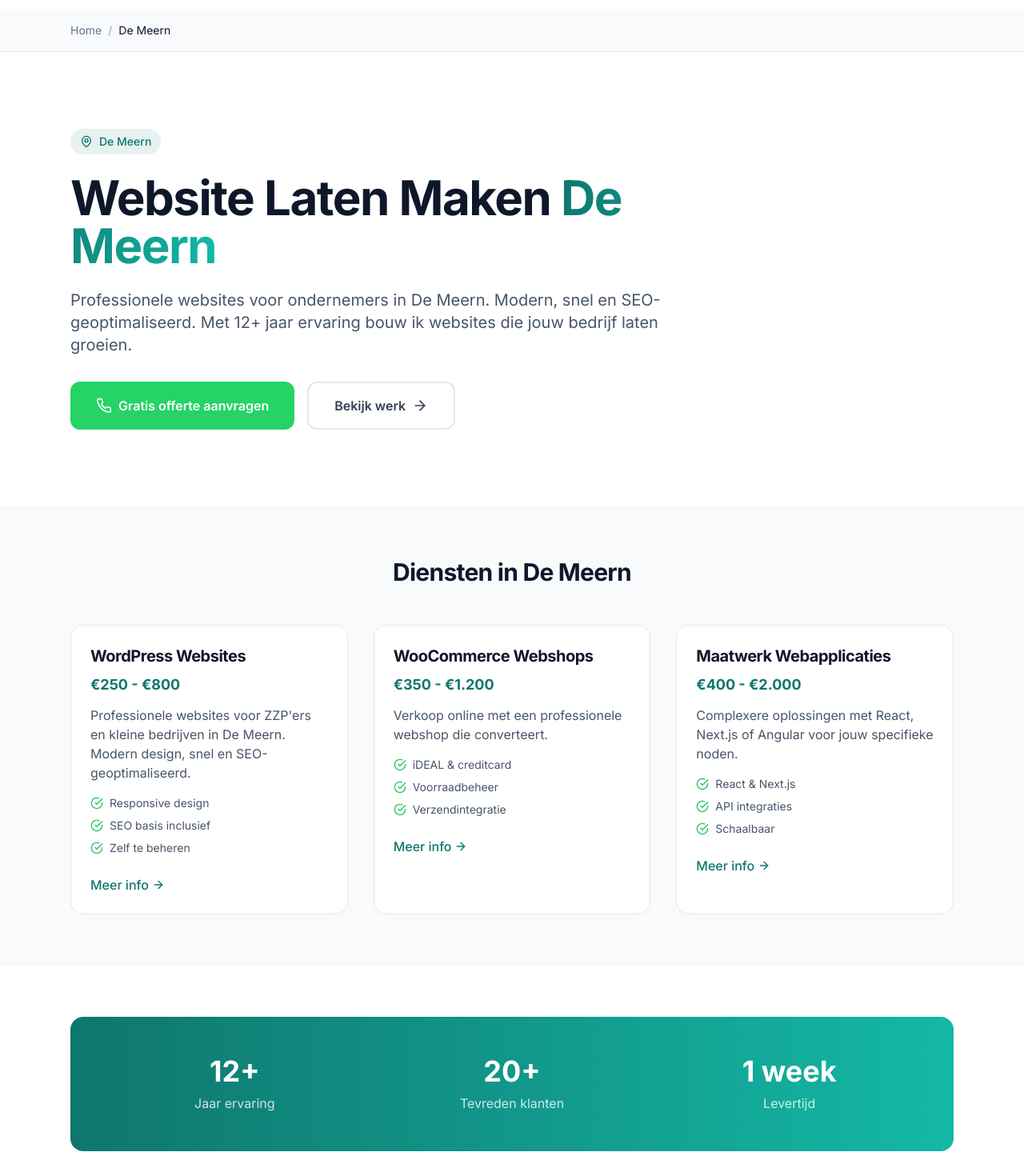
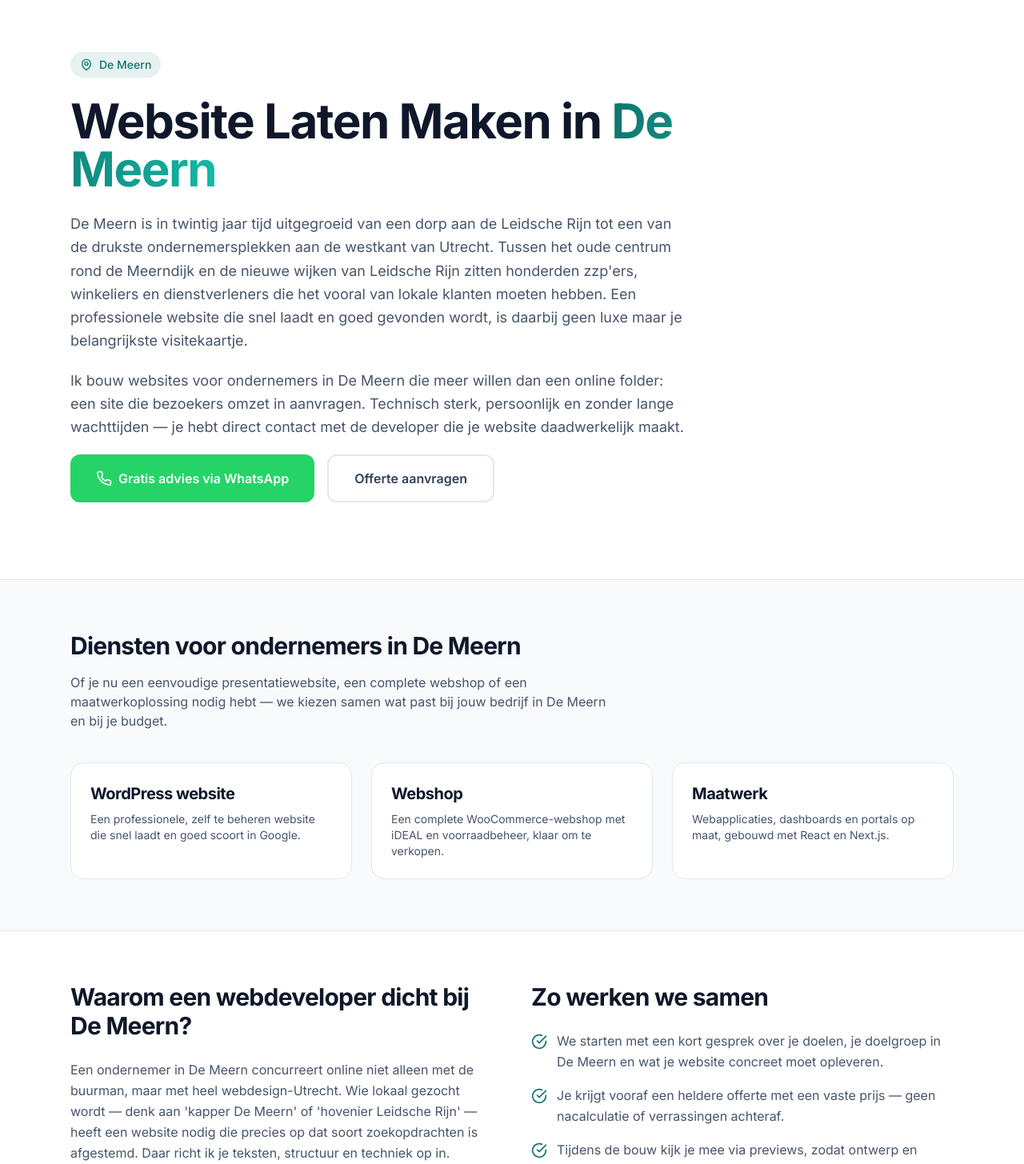
Before and after one commit to hameda9795/techsolutionsutrecht, a Next.js app: page /de-meern in a window 1280 px wide. Shown: the part 180-1635 px from the top of the page at 80% size. Built offline with nearby package versions, Linux system fonts and the light colour scheme.

Commit message:
feat(page): refactor De Meern page to use CityPageLayout component and enhance content for local SEO

```diff
--- a/src/app/(routes)/de-meern/page.tsx
+++ b/src/app/(routes)/de-meern/page.tsx
@@ -1,171 +1,63 @@
 import type { Metadata } from "next";
-import Link from "next/link";
-import { ArrowRight, MapPin, Phone, Clock, CheckCircle, Star } from "lucide-react";
-import Header from "@/components/Header";
-import Footer from "@/components/Footer";
+import CityPageLayout from "@/components/CityPageLayout";
 
 export const metadata: Metadata = {
-  title: "Website Laten Maken De Meern | Freelance Webdeveloper | TechSolutions",
-  description: "Professionele website laten maken in De Meern. Responsive, snel en SEO-klaar, met direct contact met de developer. WordPress en maatwerk. Vraag een offerte aan.",
-  keywords: ["website laten maken de meern", "webdesign de meern", "wordpress de meern"],
+  title: "Website Laten Maken De Meern | Webdeveloper Leidsche Rijn",
+  description:
+    "Website laten maken in De Meern door een freelance webdeveloper uit de regio Utrecht. Snel, responsive en lokaal vindbaar in Google. Direct contact met de developer, binnen 1 week online. Vraag een offerte aan.",
   alternates: { canonical: "https://techsolutionsutrecht.nl/de-meern" },
 };
 
 export default function DeMeernPage() {
-  const structuredData = {
-    "@context": "https://schema.org",
-    "@type": "LocalBusiness",
-    "name": "TechSolutionsUtrecht - De Meern",
-    "description": "Website laten maken in De Meern door ervaren webdeveloper",
-    "url": "https://techsolutionsutrecht.nl/de-meern",
-    "telephone": "+31625518708",
-    "address": { "@type": "PostalAddress", "addressLocality": "De Meern", "addressRegion": "Utrecht", "addressCountry": "NL" },
-    "geo": { "@type": "GeoCoordinates", "latitude": "52.0800", "longitude": "5.0167" },
-    "serviceArea": { "@type": "City", "name": "De Meern" },
-    "priceRange": "€€",
-    "openingHours": "Mo-Fr 09:00-18:00"
-  };
-
-  const services = [
-    { title: "WordPress Websites", price: "€250 - €800", description: "Professionele websites voor ZZP'ers en kleine bedrijven in De Meern. Modern design, snel en SEO-geoptimaliseerd.", features: ["Responsive design", "SEO basis inclusief", "Zelf te beheren"], link: "/diensten/wordpress" },
-    { title: "WooCommerce Webshops", price: "€350 - €1.200", description: "Verkoop online met een professionele webshop die converteert.", features: ["iDEAL & creditcard", "Voorraadbeheer", "Verzendintegratie"], link: "/diensten/webshop" },
-    { title: "Maatwerk Webapplicaties", price: "€400 - €2.000", description: "Complexere oplossingen met React, Next.js of Angular voor jouw specifieke noden.", features: ["React & Next.js", "API integraties", "Schaalbaar"], link: "/diensten/maatwerk" }
-  ];
-
-  const faqs = [
-    { q: "Wat kost een website laten maken in De Meern?", a: "Websites beginnen vanaf €250. Dit is inclusief design, ontwikkeling, SEO-basis en oplevering. Geen verborgen kosten, scherpe prijzen door efficiënte werkwijze met moderne tools." },
-    { q: "Hoe snel kan mijn website online zijn?", a: "Dankzij moderne frameworks zoals Next.js en WordPress is je website binnen 1 week online. Geen maanden wachten zoals bij traditionele bureaus." },
-    { q: "Kom je ook langs in De Meern?", a: "Ja, ik bedien de hele regio Utrecht inclusief De Meern. We kunnen afspreken voor een vrijblijvend gesprek over jouw project." },
-    { q: "Is SEO inclusief bij de website?", a: "Ja, technische SEO-optimalisatie is standaard inclusief. Ik zorg dat je website goed gevonden wordt in Google." },
-    { q: "Waarom zijn jouw prijzen lager dan andere?", a: "Ik werk als freelancer zonder dure overhead. Daarnaast gebruik ik moderne tools die sneller werken. Dezelfde kwaliteit, scherpere prijs." }
-  ];
-
   return (
-    <>
-      <script type="application/ld+json" dangerouslySetInnerHTML={{ __html: JSON.stringify(structuredData) }} />
-      <main className="pt-24 bg-white">
-        {/* Breadcrumb */}
-        <nav className="py-4 bg-slate-50 border-b border-slate-200">
-          <div className="max-w-6xl mx-auto px-6">
-            <ol className="flex items-center gap-2 text-sm">
-              <li><Link href="/" className="text-slate-500 hover:text-[#0f766e]">Home</Link></li>
-              <li className="text-slate-400">/</li>
-              <li><span className="text-slate-900">De Meern</span></li>
-            </ol>
-          </div>
-        </nav>
-
-        {/* Hero */}
-        <section className="py-16 md:py-24">
-          <div className="max-w-6xl mx-auto px-6">
-            <div className="max-w-3xl">
-              <div className="inline-flex items-center gap-2 px-3 py-1.5 rounded-full bg-[#0f766e]/10 text-[#0f766e] text-sm font-medium mb-6">
-                <MapPin className="w-4 h-4" />
-                De Meern
-              </div>
-
-              <h1 className="text-4xl md:text-5xl lg:text-6xl font-bold text-slate-900 mb-6">
-                Website Laten Maken{" "}
-                <span className="bg-gradient-to-r from-[#0f766e] to-[#14b8a6] bg-clip-text text-transparent">De Meern</span>
-              </h1>
-
-              <p className="text-xl text-slate-600 mb-8">
-                Professionele websites voor ondernemers in De Meern. Modern, snel en SEO-geoptimaliseerd.
-                Met 12+ jaar ervaring bouw ik websites die jouw bedrijf laten groeien.
-              </p>
-
-              <div className="flex flex-col sm:flex-row gap-4">
-                <a
-                  href="https://wa.me/31625518708"
-                  className="inline-flex items-center justify-center gap-2 bg-[#25D366] text-white px-8 py-4 rounded-xl font-semibold hover:bg-[#128C7E] transition-colors"
-                >
-                  <Phone className="w-5 h-5" />
-                  Gratis offerte aanvragen
-                </a>
-                <Link
-                  href="/portfolio"
-                  className="inline-flex items-center justify-center gap-2 bg-white text-slate-700 border-2 border-slate-200 px-8 py-4 rounded-xl font-semibold hover:bg-slate-50"
-                >
-                  Bekijk werk
-                  <ArrowRight className="w-5 h-5" />
-                </Link>
-              </div>
-            </div>
-          </div>
-        </section>
-
-        {/* Services */}
-        <section className="py-16 bg-slate-50">
-          <div className="max-w-6xl mx-auto px-6">
-            <h2 className="text-3xl font-bold text-slate-900 mb-12 text-center">
-              Diensten in De Meern
-            </h2>
-
-            <div className="grid md:grid-cols-3 gap-8">
-              {services.map((service) => (
-                <div key={service.title} className="bg-white p-6 rounded-2xl border border-slate-200 hover:shadow-lg transition-shadow">
-                  <h3 className="text-xl font-bold text-slate-900 mb-2">{service.title}</h3>
-                  <div className="text-[#0f766e] font-bold text-lg mb-3">{service.price}</div>
-                  <p className="text-slate-600 mb-4">{service.description}</p>
-                  <ul className="space-y-2 mb-6">
-                    {service.features.map((feature) => (
-                      <li key={feature} className="flex items-center gap-2 text-sm text-slate-600">
-                        <CheckCircle className="w-4 h-4 text-green-500 flex-shrink-0" />
-                        {feature}
-                      </li>
-                    ))}
-                  </ul>
-                  <Link
-                    href={service.link}
-                    className="text-[#0f766e] font-medium hover:underline inline-flex items-center gap-1"
-                  >
-                    Meer info <ArrowRight className="w-4 h-4" />
-                  </Link>
-                </div>
-              ))}
-            </div>
-          </div>
-        </section>
-
-        {/* Trust */}
-        <section className="py-16">
-          <div className="max-w-6xl mx-auto px-6">
-            <div className="bg-gradient-to-r from-[#0f766e] to-[#14b8a6] rounded-2xl p-8 md:p-12 text-white">
-              <div className="grid md:grid-cols-3 gap-8 text-center">
-                <div>
-                  <div className="text-4xl font-bold mb-2">12+</div>
-                  <div className="text-white/80">Jaar ervaring</div>
-                </div>
-                <div>
-                  <div className="text-4xl font-bold mb-2">20+</div>
-                  <div className="text-white/80">Tevreden klanten</div>
-                </div>
-                <div>
-                  <div className="text-4xl font-bold mb-2">1 week</div>
-                  <div className="text-white/80">Levertijd</div>
-                </div>
-              </div>
-            </div>
-          </div>
-        </section>
-
-        {/* FAQ */}
-        <section className="py-16 bg-slate-50">
-          <div className="max-w-4xl mx-auto px-6">
-            <h2 className="text-3xl font-bold text-slate-900 mb-12 text-center">Veelgestelde vragen</h2>
-
-            <div className="space-y-4">
-              {faqs.map((faq, i) => (
-                <div key={i} className="bg-white p-6 rounded-xl border border-slate-200">
-                  <h3 className="font-semibold text-slate-900 mb-2">{faq.q}</h3>
-                  <p className="text-slate-600">{faq.a}</p>
-                </div>
-              ))}
-            </div>
-          </div>
-        </section>
-      </main>
-      <Footer />
-    </>
+    <CityPageLayout
+      city="De Meern"
+      slug="de-meern"
+      intro={[
+        "De Meern is in twintig jaar tijd uitgegroeid van een dorp aan de Leidsche Rijn tot een van de drukste ondernemersplekken aan de westkant van Utrecht. Tussen het oude centrum rond de Meerndijk en de nieuwe wijken van Leidsche Rijn zitten honderden zzp'ers, winkeliers en dienstverleners die het vooral van lokale klanten moeten hebben. Een professionele website die snel laadt en goed gevonden wordt, is daarbij geen luxe maar je belangrijkste visitekaartje.",
+        "Ik bouw websites voor ondernemers in De Meern die meer willen dan een online folder: een site die bezoekers omzet in aanvragen. Technisch sterk, persoonlijk en zonder lange wachttijden — je hebt direct contact met de developer die je website daadwerkelijk maakt.",
+      ]}
+      neighbourhoods={[
+        "het centrum rond de Meerndijk",
+        "Veldhuizen",
+        "Rijnvliet",
+        "Oudenrijn",
+        "Strijkviertel",
+        "de Hoge Woerd",
+      ]}
+      whyLocal={[
+        "Een ondernemer in De Meern concurreert online niet alleen met de buurman, maar met heel webdesign-Utrecht. Wie lokaal gezocht wordt — denk aan 'kapper De Meern' of 'hovenier Leidsche Rijn' — heeft een website nodig die precies op dat soort zoekopdrachten is afgestemd. Daar richt ik je teksten, structuur en techniek op in.",
+        "Omdat ik zelf in de regio Utrecht werk, ken ik de markt en zijn de lijnen kort. Of je nu een zaak hebt aan de Castellumlaan of vanuit huis in Rijnvliet werkt: ik kom langs voor een kennismaking en je houdt één vast aanspreekpunt in plaats van een anonieme helpdesk.",
+      ]}
+      approach={[
+        "Of je nu een eenvoudige presentatiewebsite, een complete webshop of een maatwerkoplossing nodig hebt — we kiezen samen wat past bij jouw bedrijf in De Meern en bij je budget.",
+        "We starten met een kort gesprek over je doelen, je doelgroep in De Meern en wat je website concreet moet opleveren.",
+        "Je krijgt vooraf een heldere offerte met een vaste prijs — geen nacalculatie of verrassingen achteraf.",
+        "Tijdens de bouw kijk je mee via previews, zodat ontwerp en teksten precies kloppen voordat we live gaan.",
+        "Na livegang blijf ik bereikbaar voor onderhoud, updates en lokaal SEO-advies voor De Meern.",
+      ]}
+      faqs={[
+        {
+          question: "Werk je voor ondernemers in heel De Meern en Leidsche Rijn?",
+          answer:
+            "Ja. Ik bouw websites voor zzp'ers en bedrijven in heel De Meern, van het centrum rond de Meerndijk tot Veldhuizen, Rijnvliet en de bedrijvigheid rond Oudenrijn en Strijkviertel. De rest van Leidsche Rijn en Vleuten bedien ik net zo goed.",
+        },
+        {
+          question: "Hoe snel staat mijn website in De Meern online?",
+          answer:
+            "Een standaard website is meestal binnen 1 week online. Voor een WooCommerce-webshop of een maatwerkproject reken je op 2 tot 3 weken, afhankelijk van de functionaliteiten die je nodig hebt.",
+        },
+        {
+          question: "Wat kost een website laten maken in De Meern?",
+          answer:
+            "Een verzorgde WordPress-website begint bij €250 en een webshop bij €350. De uiteindelijke prijs hangt af van het aantal pagina's, de functionaliteiten en of je zelf teksten en beeld aanlevert. Je krijgt altijd vooraf een vaste prijs.",
+        },
+        {
+          question: "Zorg je ook dat ik lokaal gevonden word in Google?",
+          answer:
+            "Ja. Technische SEO is standaard inbegrepen en ik richt je website en Google Bedrijfsprofiel zo in dat je opvalt bij klanten die in De Meern en omgeving zoeken.",
+        },
+      ]}
+    />
   );
 }
```
